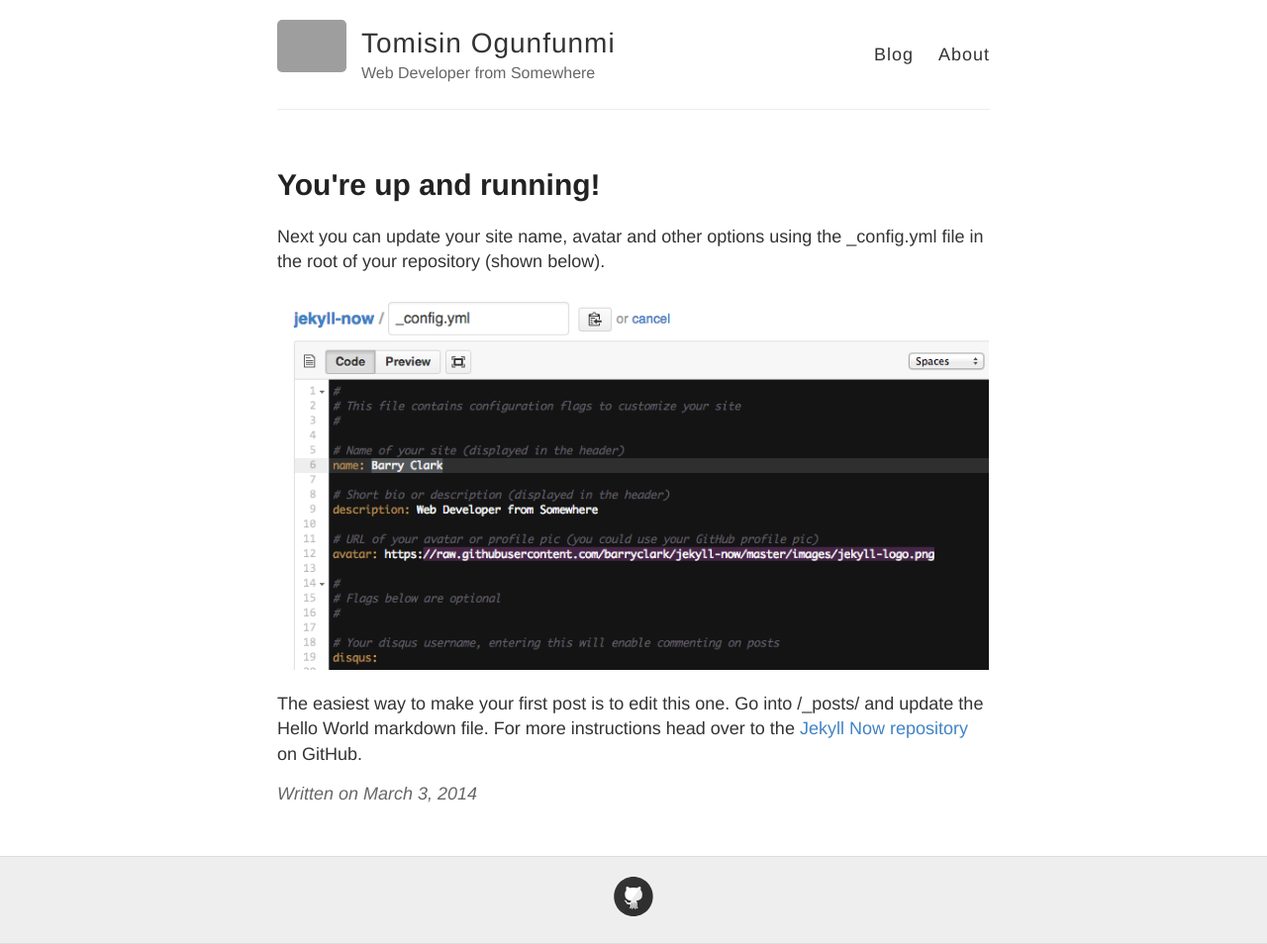
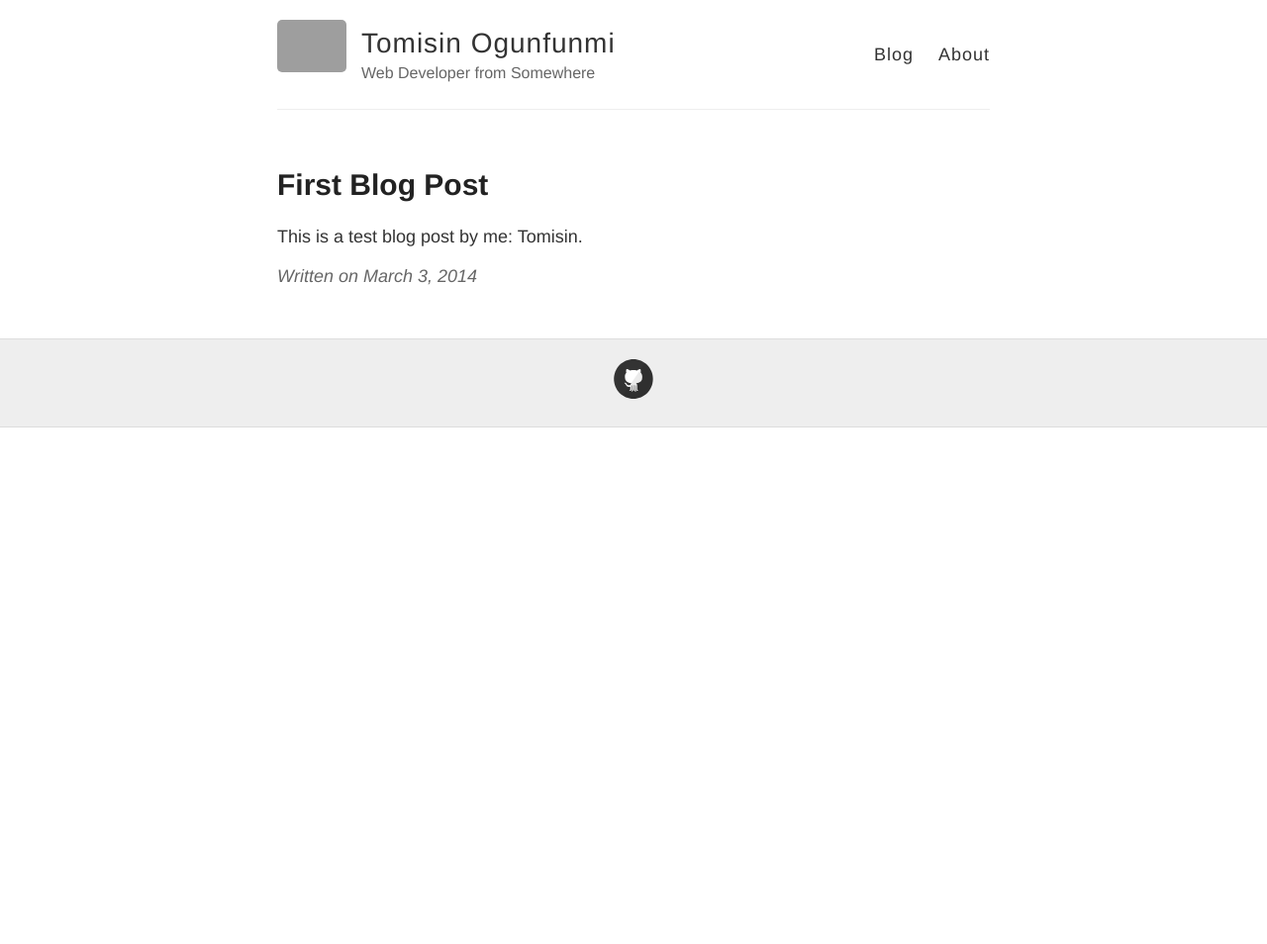
Before and after one commit to Tomisin123/Tomisin123.github.io, a Jekyll site: the page built from _posts/2014-3-3-Hello-World.md, in a window 1280 px wide. Shown: the whole page at 99% size. Built offline with Jekyll 4.4.1, drawn with Linux system fonts in a browser that asks for light colours; after the commit the page ends 900 px from its top, so only the background shows below that; grey boxes are pictures that could not be loaded.

Commit message:
First Blog Post

```diff
--- a/_posts/2014-3-3-Hello-World.md
+++ b/_posts/2014-3-3-Hello-World.md
@@ -1,10 +1,6 @@
 ---
 layout: post
-title: You're up and running!
+title: First Blog Post
 ---
 
-Next you can update your site name, avatar and other options using the _config.yml file in the root of your repository (shown below).
-
-![_config.yml]({{ site.baseurl }}/images/config.png)
-
-The easiest way to make your first post is to edit this one. Go into /_posts/ and update the Hello World markdown file. For more instructions head over to the [Jekyll Now repository](https://github.com/barryclark/jekyll-now) on GitHub.
+This is a test blog post by me: Tomisin.
```
